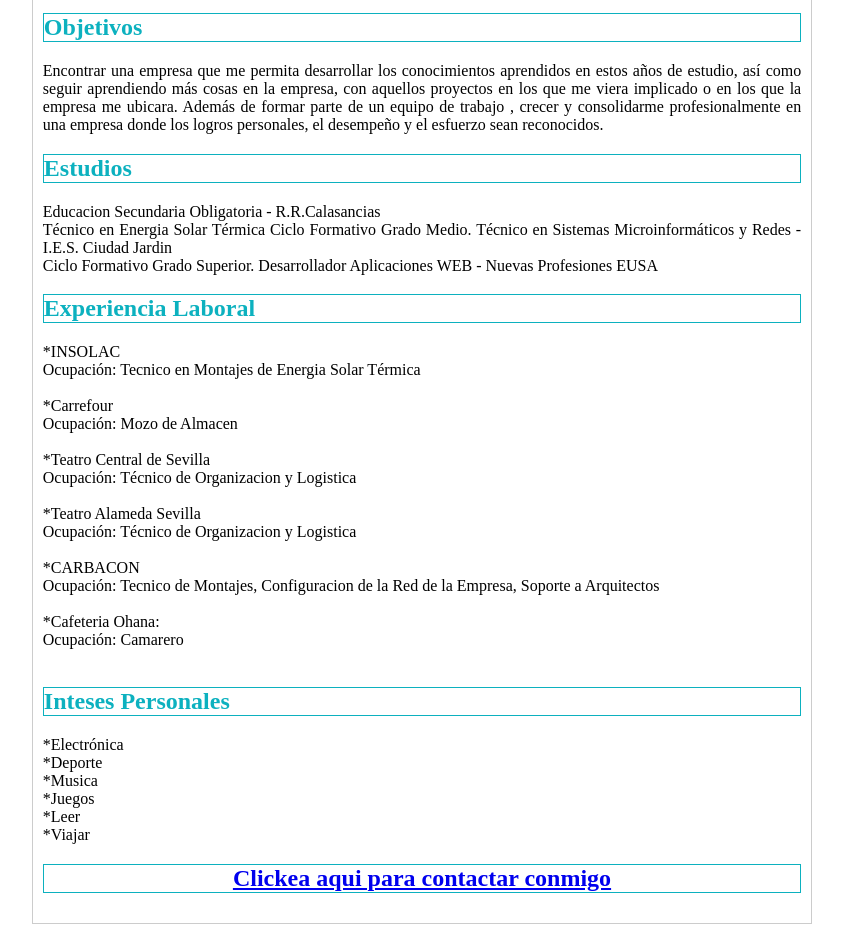
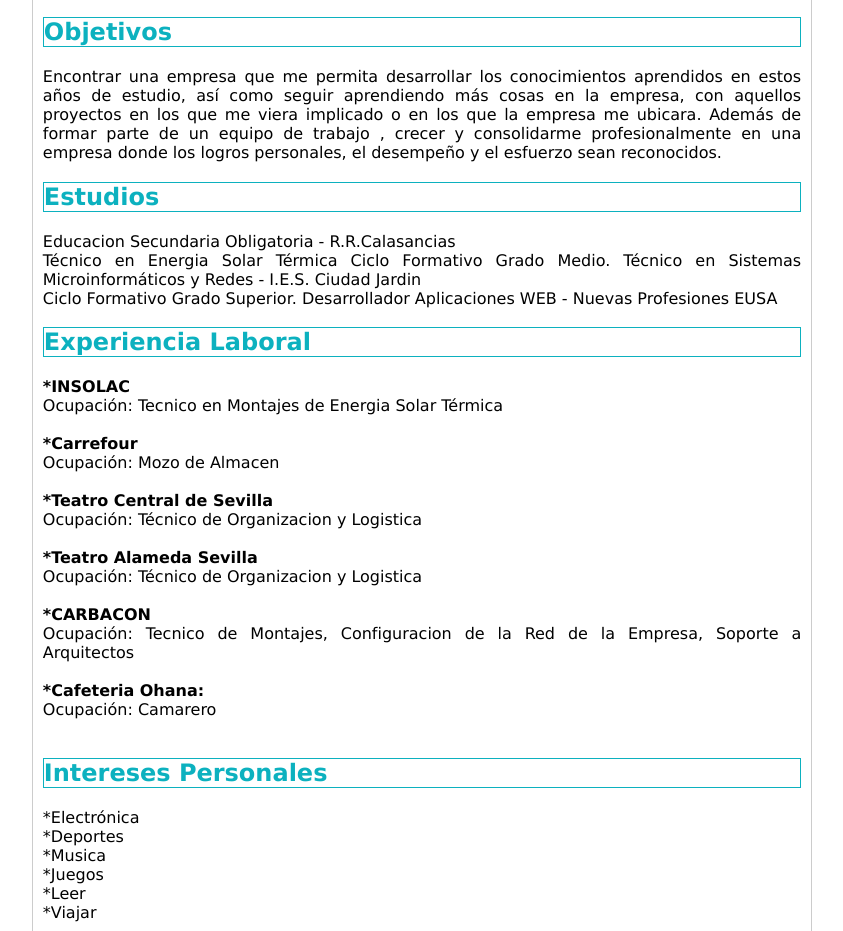
Before and after one commit to JuanCC90/JuanCC90.github.io, a plain HTML site: page index.html in a window 1280 px wide. Shown: the part 196-1127 px from the top of the page, without its empty margins (218-1061 px from the left). Drawn offline with Linux system fonts and the light colour scheme; a script that the page names is missing.

Commit message:
Seguimos trabajando en el curriculum HTML

```diff
--- a/estilo.css
+++ b/estilo.css
@@ -34,12 +34,15 @@ body{
 	color:#0CB1BF;
 }
 
-.p{
-	font-family:"Times New Roman",Times,serif;
-}
+
 
 .contacta {
 	margin-center:40px;
 	border:1px solid #0CB1BF;
 	color:#0CB1BF;
 }
+
+div{
+
+	font-family:Verdana;
+}
--- a/index.html
+++ b/index.html
@@ -46,24 +46,24 @@
 			</div>
 			<div class="contenido">
 				<b><h2 class="titulo">Experiencia Laboral</h2></b>
-				*INSOLAC<br/>
+				<b>*INSOLAC</b><br/>
 					Ocupación: Tecnico en Montajes de Energia Solar Térmica<br/><br/>
-				*Carrefour<br/>
+				<b>*Carrefour</b><br/>
 					Ocupación: Mozo de Almacen<br/><br/>
-				*Teatro Central de Sevilla<br/>
+				<b>*Teatro Central de Sevilla</b><br/>
 					Ocupación: Técnico de Organizacion y Logistica<br/><br/>
-				*Teatro Alameda Sevilla<br/>
+				<b>*Teatro Alameda Sevilla</b><br/>
 					Ocupación: Técnico de Organizacion y Logistica<br/><br/>
-				*CARBACON<br/>
+				<b>*CARBACON</b><br/>
 					Ocupación: Tecnico de Montajes, Configuracion de la Red de la Empresa, Soporte a Arquitectos<br/><br/>
-				*Cafeteria Ohana:<br/>
+				<b>*Cafeteria Ohana:</b><br/>
 					Ocupación: Camarero	<br/><br/>
 			</div>
 
 			<div class="contenido">
-				<b><h2 class="titulo">Inteses Personales</h2></b>
+				<b><h2 class="titulo">Intereses Personales</h2></b>
 				*Electrónica<br/>
-				*Deporte<br/>
+				*Deportes<br/>
 				*Musica<br/>
 				*Juegos<br/>
 				*Leer<br/>
@@ -71,13 +71,13 @@
 			</div>
 
 			<div class="contenido" align="center">
-			<b><h2 class="contacta"><a href="mailto:juanmanuelcastro.16@campuscamara.es">Clickea aqui para contactar conmigo</a></h2></b>
+				<b><h2 class="contacta"><a href="mailto:juanmanuelcastro.16@campuscamara.es">Clickea aqui para contactar conmigo</a></h2></b>
 			</div>
 
 		</div>
 
 
-
+		<div id="c_f89e5aae77d8eadbbec46c952866f52a" class="normal"></div><script type="text/javascript" src="https://www.eltiempo.es/widget/widget_loader/f89e5aae77d8eadbbec46c952866f52a"></script>
 
 
 
```
